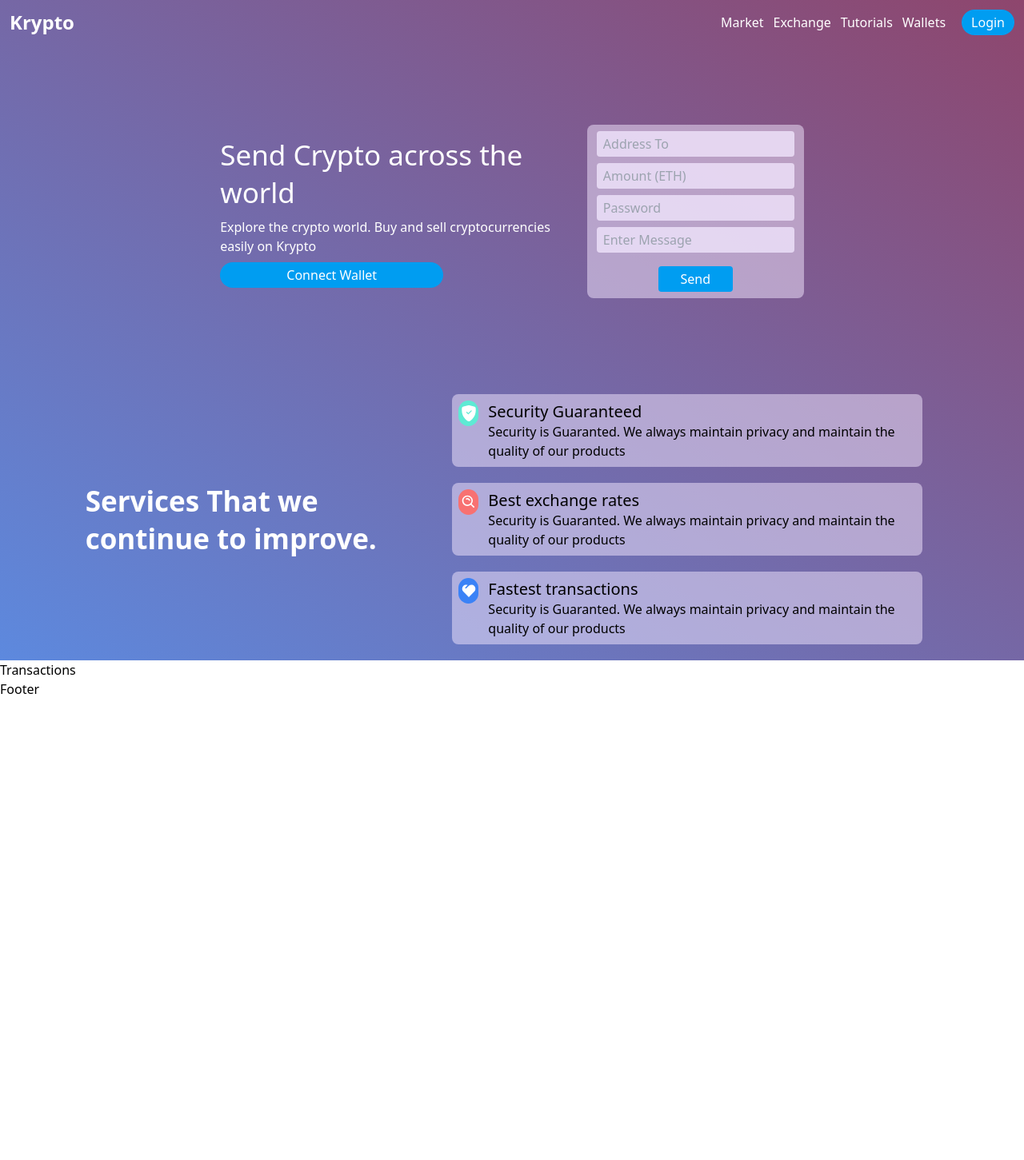
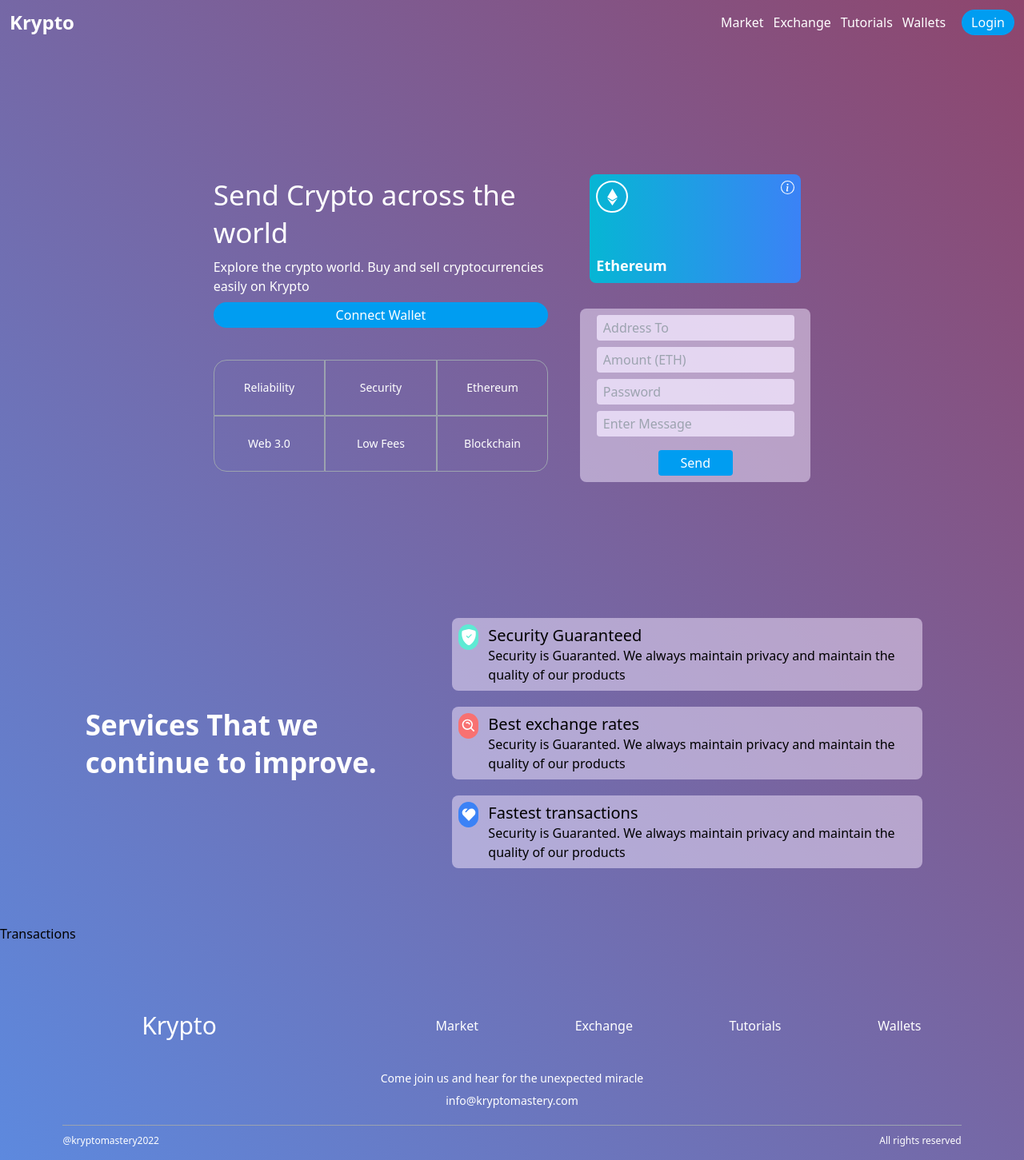
Before and after one commit to omarfarids/web3-client, a React (Create React App) app: page / in a window 1280 px wide. Shown: the whole page at 80% size. Before the commit the page ends 874 px from the top, so only its background shows below. Built offline with nearby package versions, Linux system fonts and the light colour scheme.

Commit message:
adding the footer

```diff
--- a/src/App.tsx
+++ b/src/App.tsx
@@ -7,15 +7,13 @@ import Welcome from './components/Welcome';
 
 function App() {
   return (
-    <div className="App">
-      <div className='header bg-gradient-to-tr from-[#5D89DE] to-[#8E466D]'>
+      <div className='App header flex flex-col gap-xl bg-gradient-to-tr from-[#5D89DE] to-[#8E466D]'>
         <Navbar />
         <Welcome />
         <Services />
+        <Transactions />
+        <Footer />
       </div>
-      <Transactions />
-      <Footer />
-    </div>
   );
 }
 
--- a/src/components/Footer.tsx
+++ b/src/components/Footer.tsx
@@ -1,10 +1,32 @@
-import React from 'react'
+import React from "react";
 
 
-const Footer = () => {
-  return (
-    <div>Footer</div>
-  )
-}
+const Footer = () => (
+  <div className=" w-full flex md:justify-center justify-between items-center flex-col p-4 gradient-bg-footer">
+    <div className="w-full flex sm:flex-row flex-col justify-between items-center my-4">
+      <div className="flex flex-[0.5] justify-center items-center">
+        <h2 className="text-white">Krypto</h2>
+      </div>
+      <div className="flex flex-1 justify-evenly items-center flex-wrap sm:mt-0 mt-5 w-full">
+        <p className="text-white text-base text-center mx-2 cursor-pointer">Market</p>
+        <p className="text-white text-base text-center mx-2 cursor-pointer">Exchange</p>
+        <p className="text-white text-base text-center mx-2 cursor-pointer">Tutorials</p>
+        <p className="text-white text-base text-center mx-2 cursor-pointer">Wallets</p>
+      </div>
+    </div>
 
-export default Footer
+    <div className="flex justify-center items-center flex-col mt-5">
+      <p className="text-white text-sm text-center">Come join us and hear for the unexpected miracle</p>
+      <p className="text-white text-sm text-center font-medium mt-2">info@kryptomastery.com</p>
+    </div>
+
+    <div className="sm:w-[90%] w-full h-[0.25px] bg-gray-400 mt-5 " />
+
+    <div className="sm:w-[90%] w-full flex justify-between items-center mt-3">
+      <p className="text-white text-left text-xs">@kryptomastery2022</p>
+      <p className="text-white text-right text-xs">All rights reserved</p>
+    </div>
+  </div>
+);
+
+export default Footer;
--- a/src/components/Welcome.tsx
+++ b/src/components/Welcome.tsx
@@ -1,5 +1,7 @@
 import React , {useContext} from 'react'
 import { AppContext } from './context'
+import { SiEthereum } from "react-icons/si";
+import { BsInfoCircle } from "react-icons/bs";
 
 type InputProps = {
   type:string,
@@ -16,6 +18,9 @@ type Element = {
 type Target = {
   value:string
 }
+
+
+const companyCommonStyles = "min-h-[70px] sm:px-0 px-2 sm:min-w-[120px] flex justify-center items-center border-[0.5px] border-gray-400 text-sm font-light text-white";
 
 function Input({type,placeholder,name,value,onChange}:InputProps){
   return <input className='rounded px-2 py-1 bg-purple-100/75 text-black' type={type} placeholder={placeholder} name={name} value={value} onChange={onChange} />
@@ -45,12 +50,49 @@ function Welcome() {
 
   return (
     <div className='px-3 py-10 md:my-10 text-white md:flex flex-row items-center justify-center gap-10'>
-      <div className='md:w-2/6'>
+      <div className='flex flex-col md:w-2/6'>
         <h1 className='font-medium center'>Send Crypto across the world</h1>
         <p className='py-2 antialiased center'>Explore the crypto world. Buy and sell cryptocurrencies easily on Krypto</p>
-        {!currentAccount && <button onClick={connectWallet} className='bg-[#009DF1] w-96 md:w-4/6 px-7 py-1 rounded-full hover:bg-[#46b6f3]'>Connect Wallet</button>}
+        {!currentAccount && <button onClick={connectWallet} className='bg-[#009DF1]  px-7 py-1 rounded-full hover:bg-[#46b6f3]'>Connect Wallet</button>}
+
+        <div className="grid sm:grid-cols-3 grid-cols-2 w-full mt-10">
+            <div className={`rounded-tl-2xl ${companyCommonStyles}`}>
+              Reliability
+            </div>
+            <div className={companyCommonStyles}>Security</div>
+            <div className={`sm:rounded-tr-2xl ${companyCommonStyles}`}>
+              Ethereum
+            </div>
+            <div className={`sm:rounded-bl-2xl ${companyCommonStyles}`}>
+              Web 3.0
+            </div>
+            <div className={companyCommonStyles}>Low Fees</div>
+            <div className={`rounded-br-2xl ${companyCommonStyles}`}>
+              Blockchain
+            </div>
+          </div>
       </div>
-      <div className='bg-purple-100/50 my-5 py-2 rounded-lg'>
+      <div>
+        <div className="p-3 flex justify-end items-start flex-col rounded-xl h-40 sm:w-72 w-full my-5 eth-card .white-glassmorphism ">
+              <div className="flex justify-between flex-col w-full h-full bg-gradient-to-r from-cyan-500 to-blue-500 p-2 rounded-lg">
+                <div className="flex justify-between items-start">
+                  <div className="w-10 h-10 rounded-full border-2 border-white flex justify-center items-center">
+                    <SiEthereum fontSize={21} color="#fff" />
+                  </div>
+                  <BsInfoCircle fontSize={17} color="#fff" />
+                </div>
+                <div>
+                  <p className="text-white font-light text-sm">
+                    {currentAccount}
+                  </p>
+                  <p className="text-white font-semibold text-lg mt-1">
+                    Ethereum
+                  </p>
+                </div>
+              </div>
+            </div>
+
+        <div className='bg-purple-100/50 my-5 py-2 rounded-lg'>
         <form onSubmit={handleSubmit} action="" className=' flex flex-col md:px-3 gap-2 items-center '>
           <Input type='text' placeholder='Address To' name='address' value={formData.address} onChange={(element:Element)=>setFormData({...formData,address:element.target.value})} />
           <Input type='number' placeholder='Amount (ETH)' name='amount' value={formData.amount} onChange={(element:Element)=>setFormData({...formData,amount:element.target.value})} />
@@ -65,6 +107,7 @@ function Welcome() {
                       </div>} */}
         </form>
       </div>
+      </div>
     </div>
   )
 }
--- a/tailwind.config.js
+++ b/tailwind.config.js
@@ -4,7 +4,11 @@ module.exports = {
     "./src/**/*.{js,jsx,ts,tsx}",
   ],
   theme: {
-    extend: {},
+    extend: {
+      gap: {
+        'xl': '50px',
+      }
+    },
     screens: {
       'sm': '480px',
       // => @media (min-width: 480px) { ... }
```
